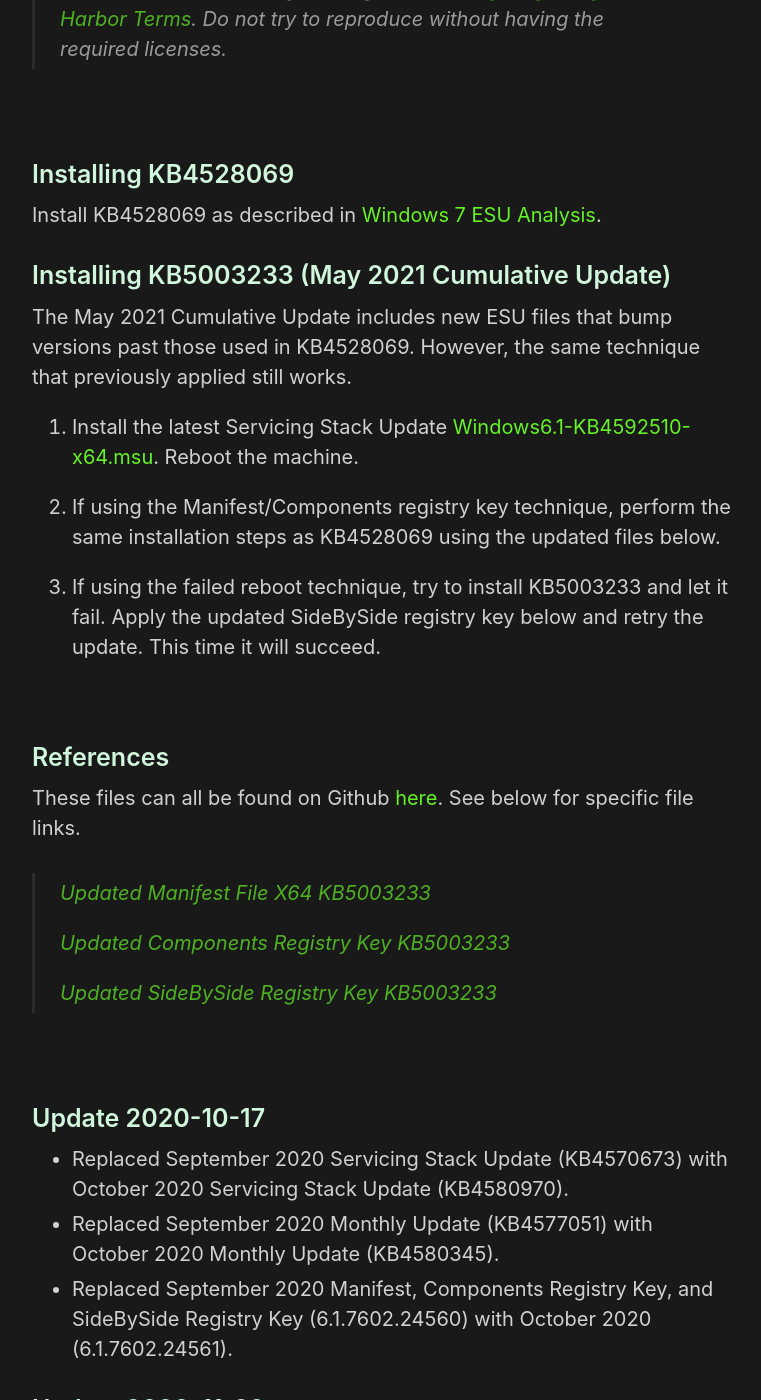
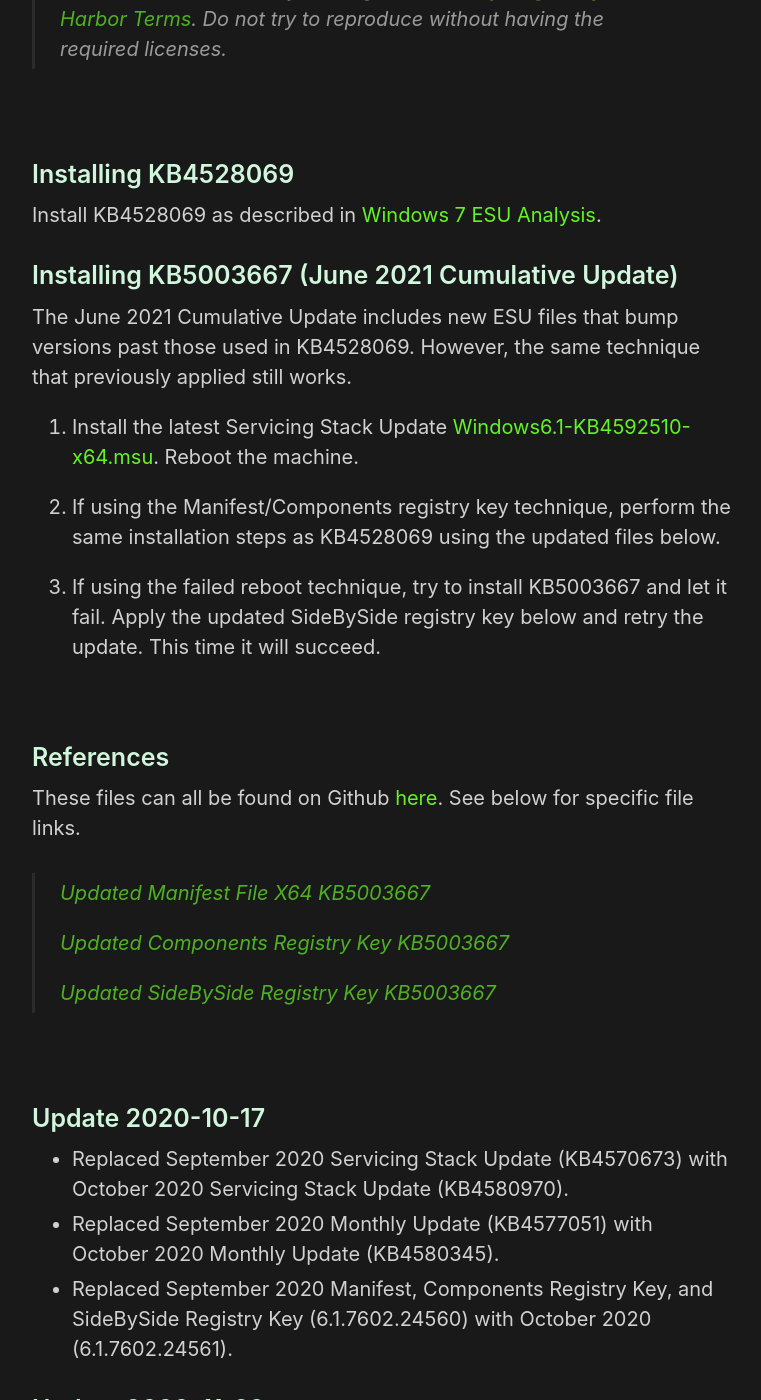
Before and after one commit to HackAndPwn/HackAndPwn.github.io, a Jekyll site: the page built from _posts/2020-09-12-windows-7-esu-analysis-updates.md, in a window 1280 px wide and 1400 px high, scrolled down 731 px. Shown: the whole window, without its empty margins (258-1019 px from the left). Built offline with Jekyll 4.4.1, drawn with Linux system fonts in a browser that asks for light colours; some of the changed text lies outside the part shown.

Commit message:
june 2021 esu analysis updates

```diff
--- a/_posts/2020-09-12-windows-7-esu-analysis-updates.md
+++ b/_posts/2020-09-12-windows-7-esu-analysis-updates.md
@@ -19,15 +19,15 @@
 
 Install KB4528069 as described in [Windows 7 ESU Analysis](https://hackandpwn.com/windows-7-esu-analysis).
 
-### Installing KB5003233 (May 2021 Cumulative Update)
+### Installing KB5003667 (June 2021 Cumulative Update)
 
-The May 2021 Cumulative Update includes new ESU files that bump versions past those used in KB4528069.  However, the same technique that previously applied still works.
+The June 2021 Cumulative Update includes new ESU files that bump versions past those used in KB4528069.  However, the same technique that previously applied still works.
 
 1. Install the latest Servicing Stack Update [Windows6.1-KB4592510-x64.msu](https://github.com/HackAndPwn/Windows-7-Patching/raw/master/06_ESU_Updates/01_Windows6.1-KB4592510-x64.msu).  Reboot the machine.
 
 2. If using the Manifest/Components registry key technique, perform the same installation steps as KB4528069 using the updated files below.
 
-3. If using the failed reboot technique, try to install KB5003233 and let it fail.  Apply the updated SideBySide registry key below and retry the update.  This time it will succeed.
+3. If using the failed reboot technique, try to install KB5003667 and let it fail.  Apply the updated SideBySide registry key below and retry the update.  This time it will succeed.
 
 <br>
 
@@ -35,11 +35,11 @@
 
 These files can all be found on Github [here](https://github.com/HackAndPwn/Windows-7-ESU-Analysis).  See below for specific file links.
 
-> [Updated Manifest File X64 KB5003233](https://github.com/HackAndPwn/Windows-7-ESU-Analysis/raw/master/2021_05/amd64_microsoft-windows-s..edsecurityupdatesai_31bf3856ad364e35_6.1.7602.24600_none_c8e85fa8361f7ad8.manifest)
+> [Updated Manifest File X64 KB5003667](https://github.com/HackAndPwn/Windows-7-ESU-Analysis/raw/master/2021_06/amd64_microsoft-windows-s..edsecurityupdatesai_31bf3856ad364e35_6.1.7602.25632_none_c8c9d9b036361afa.manifest)
 >
-> [Updated Components Registry Key KB5003233](https://github.com/HackAndPwn/Windows-7-ESU-Analysis/raw/master/2021_05/ComponentsRegistryKey.reg)
+> [Updated Components Registry Key KB5003667](https://github.com/HackAndPwn/Windows-7-ESU-Analysis/raw/master/2021_06/ComponentsRegistryKey.reg)
 >
-> [Updated SideBySide Registry Key KB5003233](https://github.com/HackAndPwn/Windows-7-ESU-Analysis/raw/master/2021_05/SideBySideRegistryKey.reg)
+> [Updated SideBySide Registry Key KB5003667](https://github.com/HackAndPwn/Windows-7-ESU-Analysis/raw/master/2021_06/SideBySideRegistryKey.reg)
 
 <br>
 
@@ -77,3 +77,7 @@
 ### Update 2021-05-13
 * Replaced April 2021 Monthly Update (KB5001335) with May 2021 Monthly Update (KB5003233).
 * Replaced April 2021 Manifest, Components Registry Key, and SideBySide Registry Key (6.1.7602.24576) with May 2021 (6.1.7602.24600).
+
+### Update 2021-06-13
+* Replaced May 2021 Monthly Update (KB5003233) with June 2021 Monthly Update (KB5003667).
+* Replaced May 2021 Manifest, Components Registry Key, and SideBySide Registry Key (6.1.7602.24600) with June 2021 (6.1.7602.25632).
```
Also changed, not shown: other parts of _posts/2020-09-12-windows-7-esu-analysis-updates.md (+1 -1 lines).
